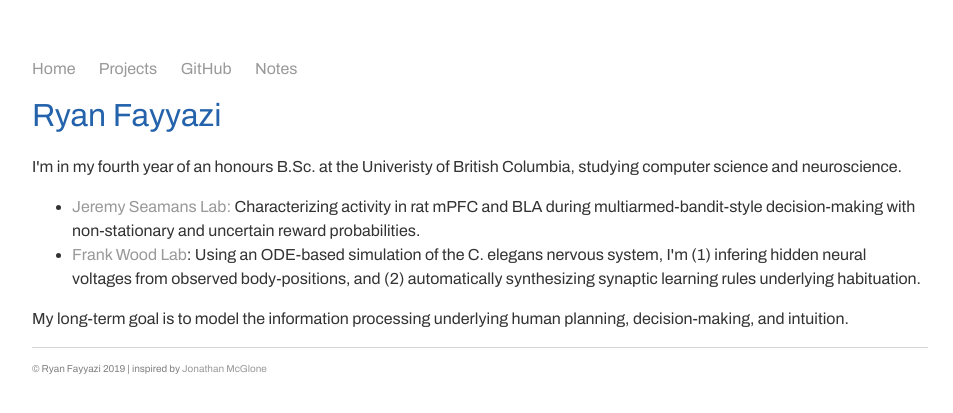
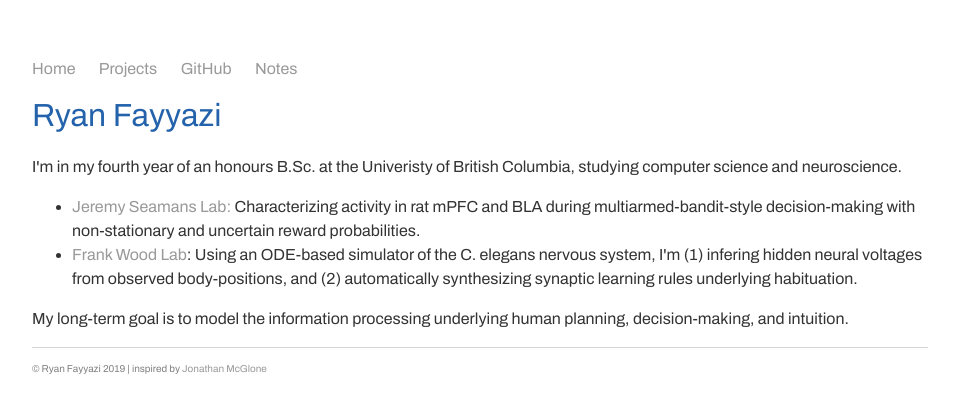
Before and after one commit to rfayyazi/rfayyazi.github.io, a Jekyll site: the page built from index.html, in a window 1280 px wide. Shown: the top 413 px of the page, without its empty margins (160-1113 px from the left). Built offline with Jekyll 4.4.1, drawn with Linux system fonts in a browser that asks for light colours; some web fonts are replaced.

Commit message:
Update index.html

```diff
--- a/index.html
+++ b/index.html
@@ -10,7 +10,7 @@ title: Ryan Fayyazi
 
 <ul class=a>
     <li><a href="https://www.centreforbrainhealth.ca/seamans-jeremy">Jeremy Seamans Lab:</a> Characterizing activity in rat mPFC and BLA during multiarmed-bandit-style decision-making with non-stationary and uncertain reward probabilities.</li>
-    <li><a href="https://www.cs.ubc.ca/~fwood/">Frank Wood Lab</a>: Using an ODE-based simulation of the C. elegans nervous system, I'm (1) infering hidden neural voltages from observed body-positions, and (2) automatically synthesizing synaptic learning rules underlying habituation.</li>
+    <li><a href="https://www.cs.ubc.ca/~fwood/">Frank Wood Lab</a>: Using an ODE-based simulator of the C. elegans nervous system, I'm (1) infering hidden neural voltages from observed body-positions, and (2) automatically synthesizing synaptic learning rules underlying habituation.</li>
 </ul>
 
 <p>My long-term goal is to model the information processing underlying human planning, decision-making, and intuition.</p>
```
